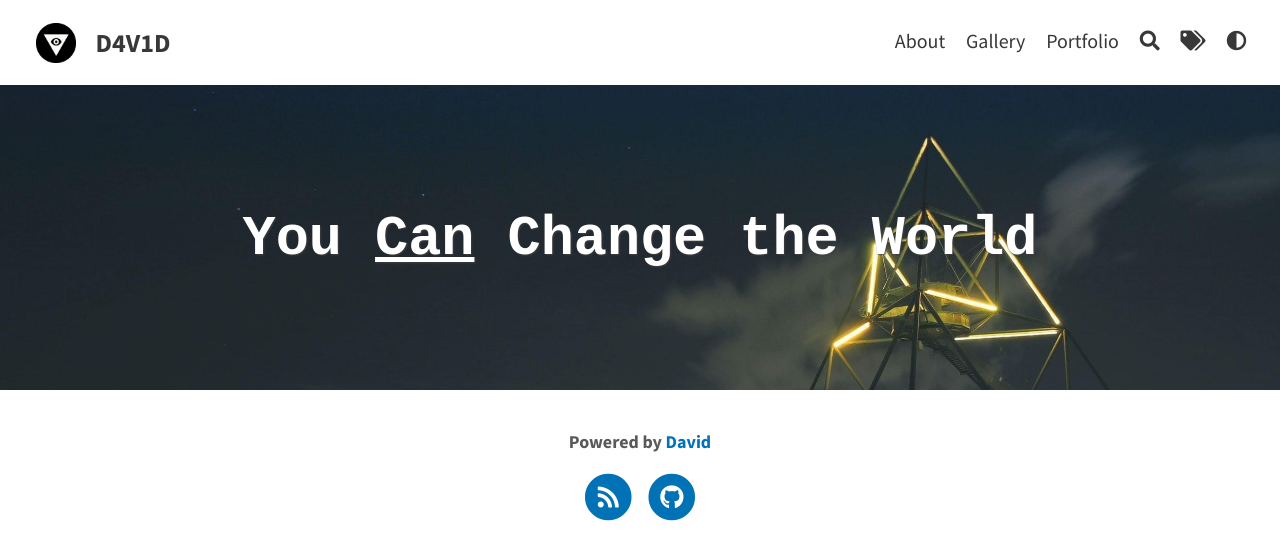
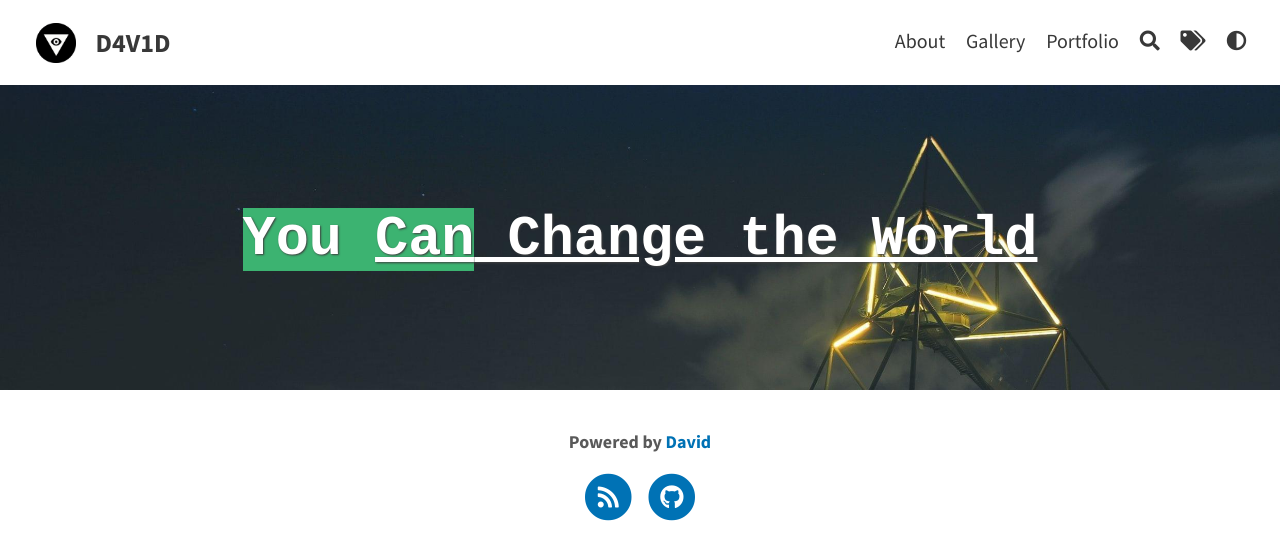
Before and after one commit to datunaa/datunaa.github.io, a Jekyll site: the page built from index.html, in a window 1280 px wide. Shown: the top 560 px of the page. Built offline with Jekyll 4.4.1, drawn with Linux system fonts in a browser that asks for light colours; a script that is not in the unit is left out; the list of posts is cut into pages by our own code.

Commit message:
BLOG V1.0

```diff
--- a/_config.yml
+++ b/_config.yml
@@ -9,7 +9,7 @@ avatar: assets/img/triangle.png   # Empty for no avatar in navbar
 favicon: assets/favicon.ico       # Icon displayed in the tab
 
 # Header and footer text
-header_text: <code><b>You <u>Can</u><b> Change the World</code>  # Change Blog header text
+header_text: <code><b style="background-color:rgb(60, 179, 113);">You <u>Can</b><b> Change the World</code>  # Change Blog header text
 header_feature_image: assets/img/header/triangular.jpeg
 header_feature_image_responsive: true
 footer_text: >
```
